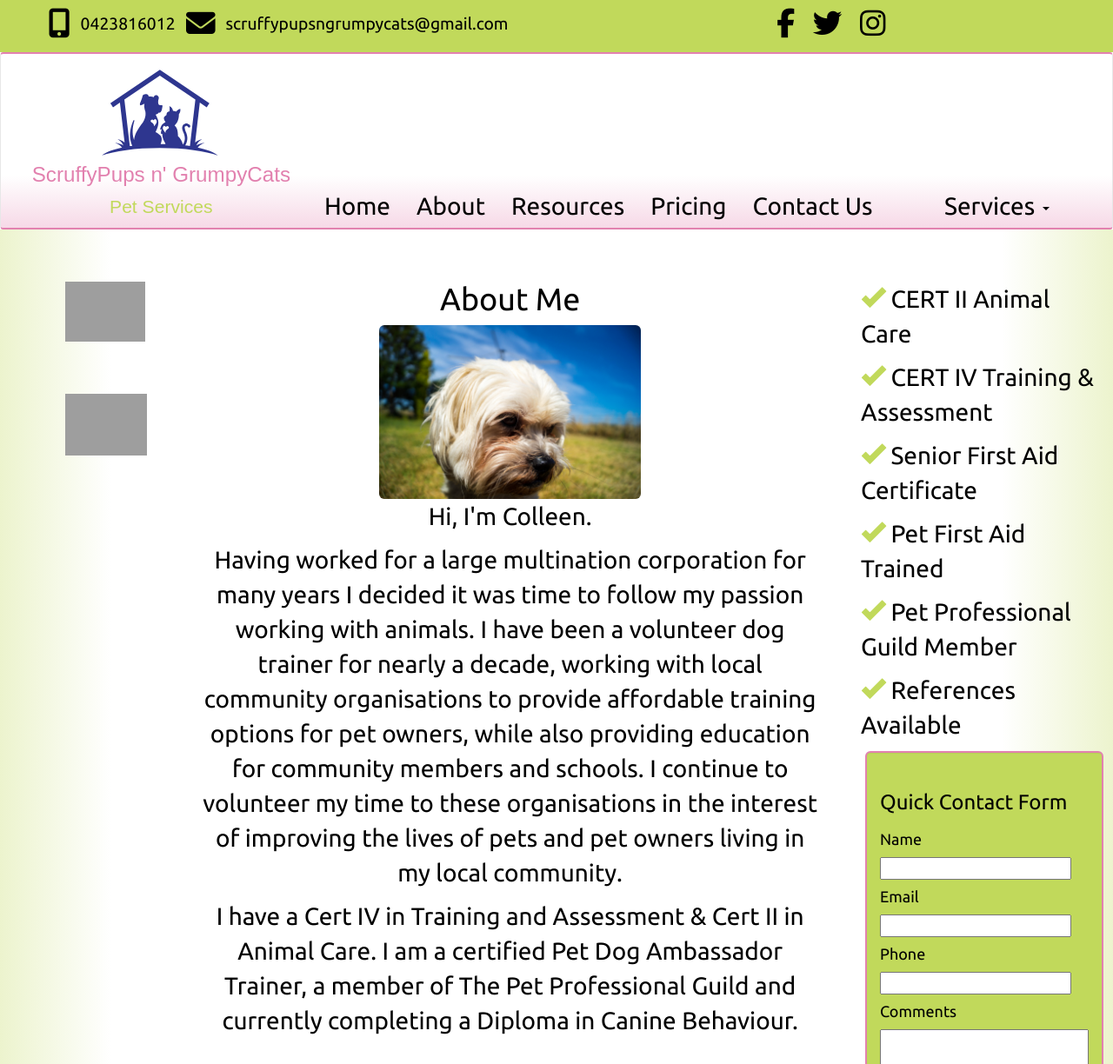
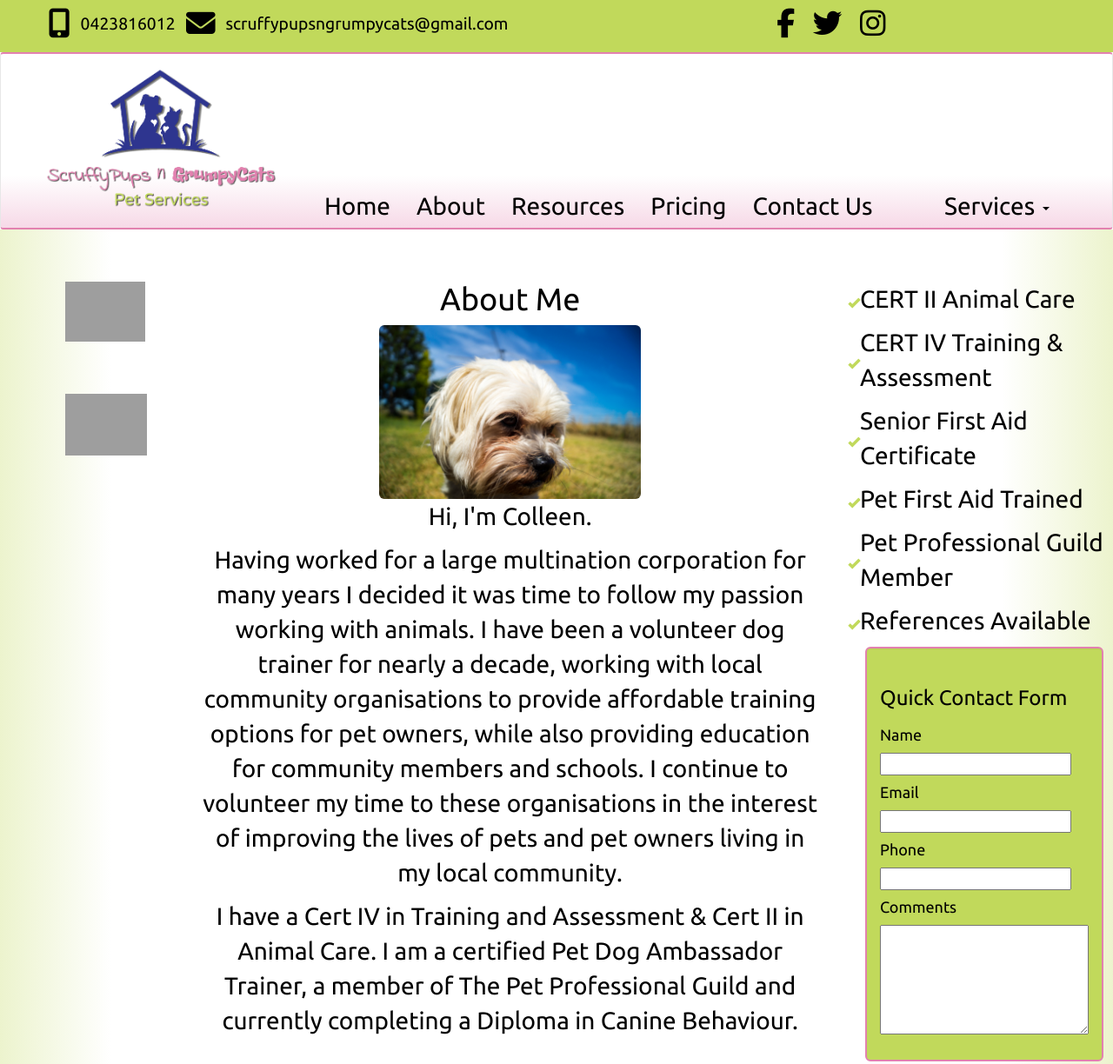
Before and after one commit to Kadargo81/ScruffyPupsnGrumpyCats, a plain HTML site: page pages/about.html in a window 1280 px wide. Shown: the top 1224 px of the page at 87% size. Drawn offline with nearby package versions, Linux system fonts and the light colour scheme; grey boxes are pictures that could not be loaded; a web font is replaced by a local one.

Commit message:
Refactored traits list into table. fixed logo link

```diff
--- a/pages/about.html
+++ b/pages/about.html
@@ -41,7 +41,7 @@
           <div class="col-lg-3 col-md-12">
             <div id="my-navbar-brand" class="navbar-brand" >
               <a href="../index.html">
-                <img id="brand-image" src="../img/SVGlogo.svg">
+                <img id="brand-image" src="../img/ScruffyPupsLogo1.png">
               </a>
             </div>
           </div>
@@ -105,6 +105,7 @@
       </div>
     </div>
     <!-- MIDDLE COLUMN -->
+    <!-- TODO APPLY EDGE GRADIENT TO BODY @MEDIA SIZE BELOW FOO? -->
     <div class="about-column middle-column col-md-7">
       <h1>About Me</h1>
       <img class="about-img  img-rounded" src="../img/DSC02511.jpg" alt="">
@@ -112,40 +113,37 @@
       <p>Having worked for a large multination corporation for many years I decided it was time to follow my passion working with animals. I have been a volunteer dog trainer for nearly a decade, working with local community organisations to provide affordable training options for pet owners, while also providing education for community members and schools. I continue to volunteer my time to these organisations in the interest of improving the lives of pets and pet owners living in my local community.</p>
       <p>I have a Cert IV in Training and Assessment &amp; Cert II in Animal Care. I am a certified Pet Dog Ambassador Trainer, a member of The Pet Professional Guild and currently completing a Diploma in Canine Behaviour.</p>
     </div>
+
     <!-- RIGHT COLUMN -->
-    <!-- TODO fix text wrapping and breaks -->
     <div class="right-column col-md-3">
-      <div class="left-traits col-md-12 col-sm-4 col-xs-12">
-      <p><span class="tick glyphicon glyphicon-ok" aria-hidden="true"></span>
-        CERT II Animal Care
-      </p>
-      </div>
-      <div class="left-traits col-md-12 col-sm-4 col-xs-12">
-        <p><span class="tick glyphicon glyphicon-ok" aria-hidden="true"></span>
-          CERT IV Training & Assessment
-        </p>
-      </div>
-      <div class="left-traits col-md-12 col-sm-4 col-xs-12">
-        <p><span class="tick glyphicon glyphicon-ok" aria-hidden="true"></span>
-          Senior First Aid Certificate
-        </p>
-      </div>
-      <div class="left-traits col-md-12 col-sm-4 col-xs-12">
-        <p><span class="tick glyphicon glyphicon-ok" aria-hidden="true"></span>
-          Pet First Aid Trained
-        </p>
-      </div>
-      <div class="left-traits col-md-12 col-sm-4 col-xs-12">
-        <p><span class="left-traits tick glyphicon glyphicon-ok" aria-hidden="true"></span>
-          Pet Professional Guild Member
-        </p>
-      </div>
-      <div class="left-traits col-md-12 col-sm-4 col-xs-12">
-        <p><span class="tick glyphicon glyphicon-ok" aria-hidden="true"></span>
-           References Available
-        </p>
-      </div>
-      <!-- TODO FIX FORM BACKGROUND -->
+      <table  class="left-traits">
+        <tr>
+          <td><span class="tick glyphicon glyphicon-ok" aria-hidden="true"></span></td>
+          <td><p>CERT II Animal Care</p></td>
+        </tr>
+        <tr>
+          <td><span class="tick glyphicon glyphicon-ok" aria-hidden="true"></span></td>
+          <td><p>CERT IV Training & Assessment</p></td>
+        </tr>
+        <tr>
+          <td><span class="tick glyphicon glyphicon-ok" aria-hidden="true"></span></td>
+          <td><p>Senior First Aid Certificate</p></td>
+        </tr>
+        <tr>
+          <td><span class="tick glyphicon glyphicon-ok" aria-hidden="true"></span></td>
+          <td><p>Pet First Aid Trained</p></td>
+        </tr>
+        <tr>
+          <td><span class="tick glyphicon glyphicon-ok" aria-hidden="true"></span></td>
+          <td><p>Pet Professional Guild Member</p></td>
+        </tr>
+        <tr>
+          <td><span class="tick glyphicon glyphicon-ok" aria-hidden="true"></span></td>
+          <td><p>References Available</p></td>
+        </tr>
+      </table>
+
+    <!-- FORM -->
       <div id="form" class="well well-lg col-md-12">
         <div class="col-md-12"><h3>Quick Contact Form</h3></div>
         <div class="col-md-12">
@@ -169,11 +167,12 @@
   </div> <!-- End Top Row Div -->
 
   <!-- BOTTOM ROW -->
-  <div class="container">
+  <div id="bottom-row">
+  <div id="bottom-container" class="container">
     <div class="row">
       <div class="col-md-4 col-sm-12">
         <div class=" img-thumbnail">
-          <img class="img-bottom" src="./img/beagleWalk.png" alt="">
+          <img class="img-bottom" src="../img/beagleWalk.png" alt="">
           <div class="caption">
             <h4>Dog Walking</h4>
         </div>
@@ -181,7 +180,7 @@
        </div>
       <div class="col-md-4 col-sm-12">
         <div class="img-thumbnail">
-          <img class="img-bottom" src="./img/dogSleeping.png" alt="">
+          <img class="img-bottom" src="../img/dogSleeping.png" alt="">
           <div class="caption">
             <h4>Pet Sitting</h4>
         </div>
@@ -189,14 +188,15 @@
        </div>
       <div class="col-md-4 col-sm-12">
         <div class="img-thumbnail">
-          <img class="img-bottom" src="./img/Haku.jpg" alt="">
+          <img class="img-bottom" src="../img/Haku.jpg" alt="">
           <div class="caption">
             <h4>Cat Foo!</h4>
           </div>
         </div>
        </div>
-     </div>
-   </div>
+  </div>
+</div>
+</div>
 
     <!-- <div class="container">
       <div class="row">
```
